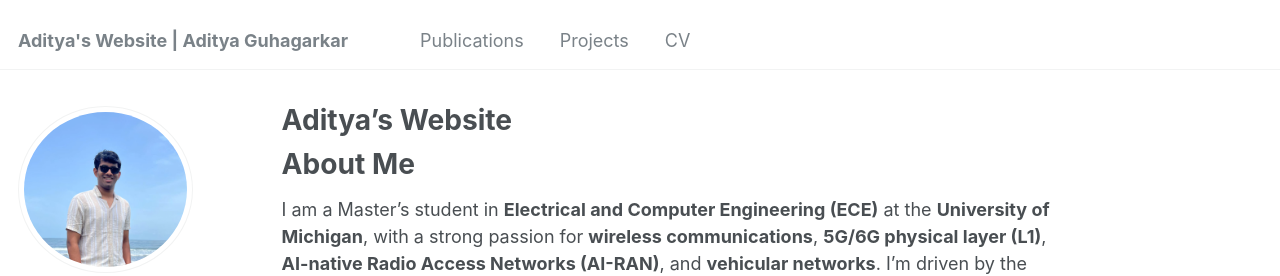
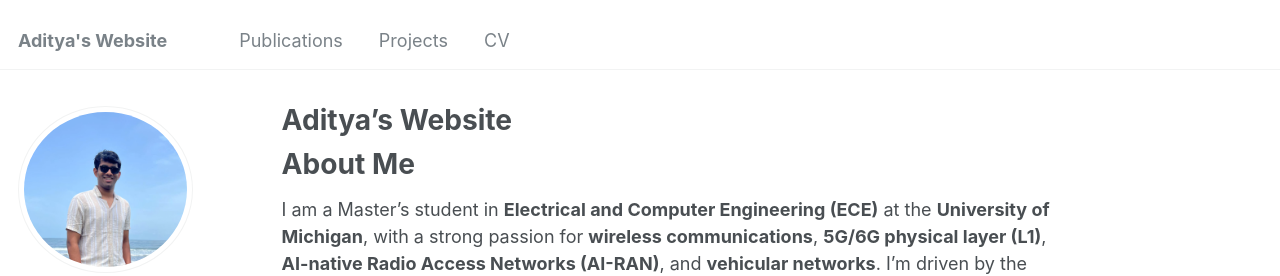
Before and after one commit to AdityaGuhagarkar/adityaguhagarkar.github.io, a Jekyll site: the page built from _pages/about.md, in a window 1280 px wide. Shown: the top 276 px of the page. Built offline with Jekyll 4.4.1, drawn with Linux system fonts in a browser that asks for light colours; some web fonts are replaced.

Commit message:
Update _config.yml

```diff
--- a/_config.yml
+++ b/_config.yml
@@ -8,7 +8,7 @@
 
 # Basic Site Settings
 locale                   : "en-US"
-title                    : "Aditya's Website | Aditya Guhagarkar"
+title                    : "Aditya's Website"
 title_separator          : "-"
 name                     : &name "Aditya Guhagarkar"
 description              : &description "Take the leap!"
```
